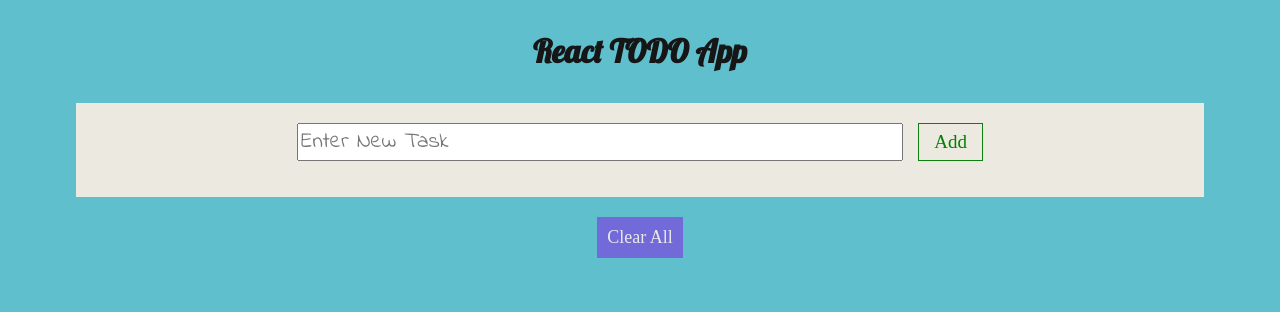
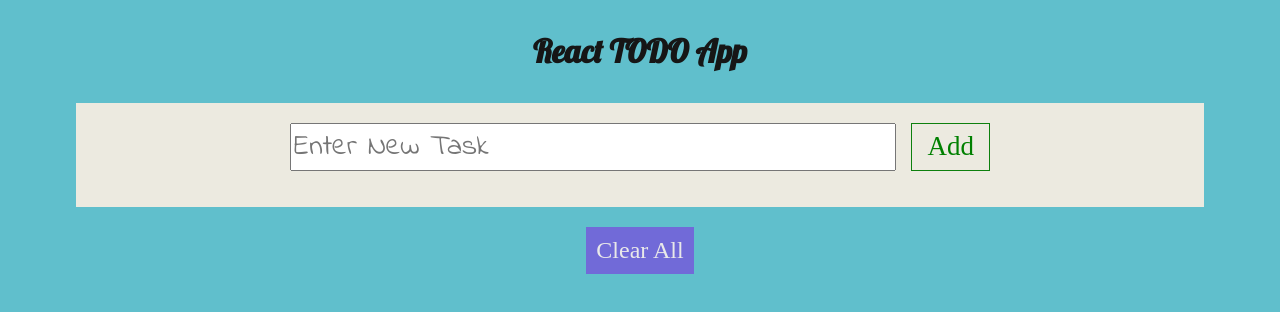
Before and after one commit to prakhar9998/todo-app, a React (Create React App) app: page / in a window 1280 px wide. Shown: the top 312 px of the page. Built offline with nearby package versions, Linux system fonts and the light colour scheme; a web font is replaced by a local one.

Commit message:
fix style

```diff
--- a/src/App.css
+++ b/src/App.css
@@ -16,7 +16,7 @@ body {
 
 .update-todo {
   width: 85%;
-  font-size: 15px;
+  font-size: 20px;
   font-family: 'Indie Flower', cursive;
 }
 
@@ -41,7 +41,7 @@ h1 {
 
 button {
   vertical-align: bottom;
-  font-size: 19px;
+  font-size: 27px;
   padding: 0 15px 0 15px;
   margin-left: 15px;
   background-color: rgba(0, 0, 0, 0);
@@ -59,7 +59,7 @@ li {
 
 .edit-btn {
   border: 0.5px solid rgb(99, 170, 156);
-  font-size: 17px;
+  font-size: 25px;
 }
 
 .edit-btn:hover {
@@ -70,7 +70,7 @@ li {
 
 .delete-btn {
   border: 0.5px solid rgb(233, 99, 59);
-  font-size: 18px;
+  font-size: 25px;
 }
 
 .delete-btn:hover {
@@ -85,7 +85,7 @@ li {
   color: rgb(233, 233, 233);
   background-color: rgb(113, 106, 216);
   padding: 10px;
-  font-size: 18px;
+  font-size: 24px;
 }
 
 .todo {
@@ -97,6 +97,7 @@ li {
 }
 
 .todo-text {
+  font-size: 23px;
   width: 85%;
   text-align: left;
 }
@@ -115,6 +116,6 @@ li {
 
 .input-todo{
   width: 55%;
-  font-size: 22px;
+  font-size: 29px;
   font-family: 'Indie Flower', cursive;
 }
--- a/src/App.js
+++ b/src/App.js
@@ -103,7 +103,7 @@ class App extends Component {
 	render() {
     	return (
 			<div className="App">
-			<h1>React TODO App</h1>
+				<h1>React TODO App</h1>
 				<div className="todo-page">
 					<form className="add-form" onSubmit={this.handleSubmit}>
 						<input className="input-todo" type="text" name="newTodo" placeholder="Enter New Task"
```
